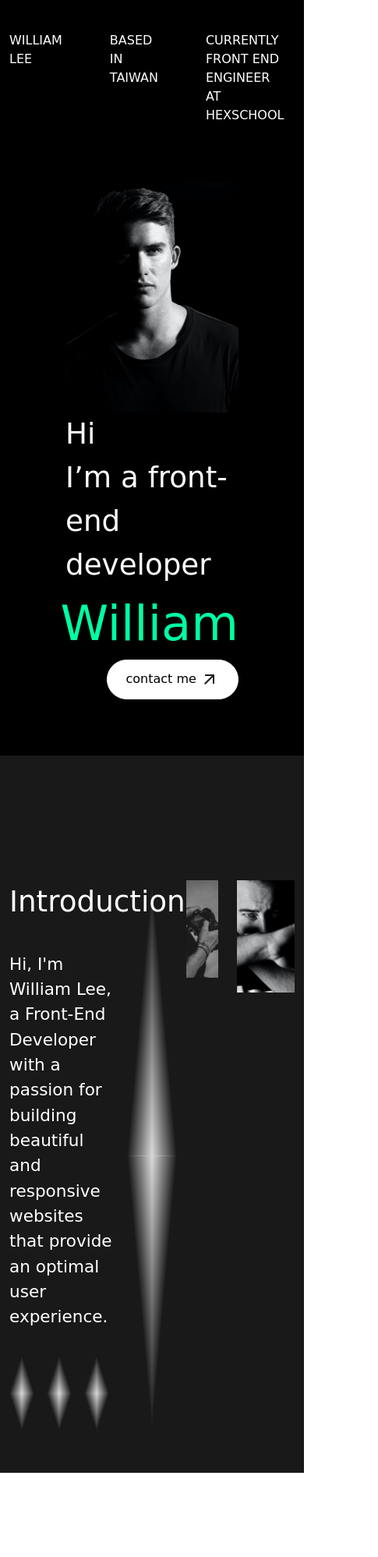
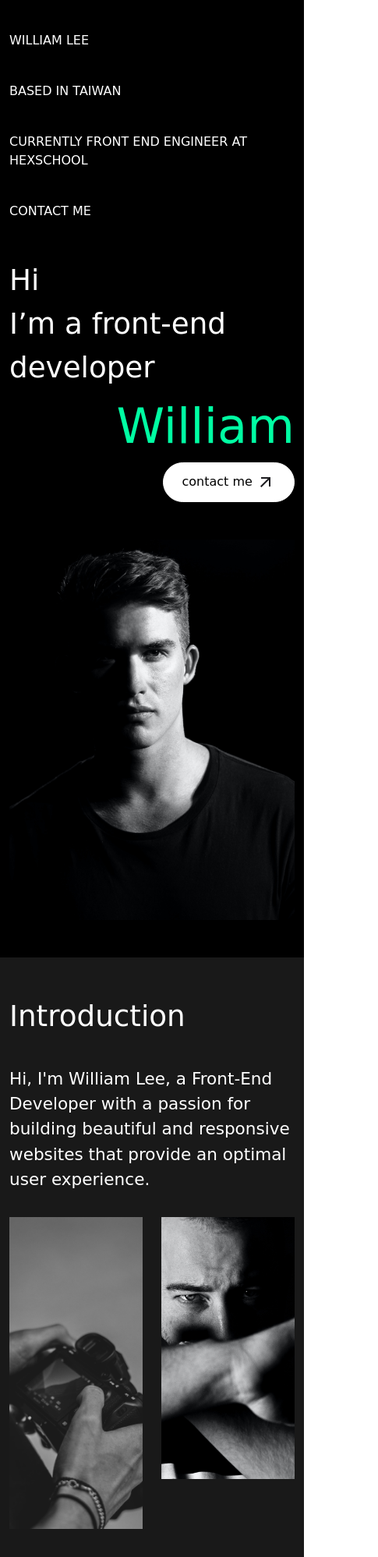
Before and after one commit to xuannn0915/week02-mission, a website: page index.html in a window 390 px wide. Shown: the top 1997 px of the page at 78% size, 485 px wide, since content can reach past the window. Drawn offline with Linux system fonts and the light colour scheme; a web font is replaced by a local one.

Commit message:
0718 RWD

```diff
--- a/index.html
+++ b/index.html
@@ -14,7 +14,7 @@
     <!-- navbar -->
     <div class="navbar bg-dark">
         <div class="container">
-            <ul class="d-flex">
+            <ul class="d-flex flex-lg-row flex-column">
                 <li class="item">
                     <a href="#" class="text-light">
                         WILLIAM LEE
@@ -30,7 +30,7 @@
                         CURRENTLY FRONT END ENGINEER AT HEXSCHOOL
                     </a>
                 </li>
-                <li class="item text-end">
+                <li class="item">
                     <a href="#" class="text-light">
                         CONTACT ME
                     </a>
@@ -42,11 +42,11 @@
     <!-- banner -->
     <div class="banner bg-dark">
         <div class="container">
-            <div class="row align-items-center">
-                <div class="col">
+            <div class="row flex-lg-row flex-column-reverse align-items-center">
+                <div class="portrait col-lg">
                     <img src="./pic/Rectangle 5.png" alt="williwam pic">
                 </div>
-                <div class="col d-flex flex-column align-items-end">
+                <div class="welcoming col-lg d-flex flex-column align-items-end">
                     <h2 class="fs-2 text-light">
                         Hi <br> I’m a front-end developer
                     </h2>
@@ -70,18 +70,18 @@
     <div class="introduction">
         <div class="container">
             <div class="row">
-                <div class="col-5 text-white">
+                <div class="col-lg-5 text-white">
                     <h2 class="fs-2">Introduction</h2>
                     <p class="fs-4">Hi, I'm William Lee, a Front-End Developer with a passion for building beautiful and responsive websites that provide an optimal user experience.</p>
-                    <img src="./pic/sparkle-sm.png" alt="sparkle-sm" class="sparkle-sm">
+                    <img src="./pic/sparkle-sm.png" alt="sparkle-sm" class="sparkle-sm d-lg-block d-none">
                 </div>
-                <div class="col-2 sparkle-lg"></div>
-                <div class="col-2">
+                <div class="col-2 d-lg-block d-none sparkle-lg"></div>
+                <div class="col-lg-2 col-6">
                     <div class="img-box overflow-hidden">
                         <img src="./pic/photographer.png" alt="intro-pic">
                     </div>
                 </div>
-                <div class="col-3">
+                <div class="col-lg-3 col-6">
                     <div class="img-box overflow-hidden">
                         <img src="./pic/people-2.png" alt="intro-pic">
                     </div>
@@ -91,9 +91,10 @@
     </div>
 
     <!-- about me -->
-    <div class="aboutMe container">
-        <div class="row justify-content-between align-items-center">
-            <div class="col-6">
+    <div class="aboutMe">
+        <div class="container">
+            <div class="row flex-lg-row flex-column-reverse justify-content-between align-items-center">
+                <div class="col-lg-6 cards">
                     <div class="row personality">
                         <div class="col-6">
                             <div class="item">
@@ -125,9 +126,10 @@
                         </div>
                     </div>
                 </div>
-            <div class="col-5">
-                <h2 class="fs-2">About Me</h2>
+                <div class="col-lg-5 wording">
+                    <h2 class="fs-2 title">About Me</h2>
                     <p class="fs-4">With over 5 years of experience, I'm proficient in HTML, CSS, JavaScript, jQuery, and React. I have a strong understanding of user experience design and accessibility. I'm always learning new technologies and techniques to stay up-to-date in the field.</p>
+                </div>
             </div>
         </div>
     </div>
--- a/stylesheet/all.scss
+++ b/stylesheet/all.scss
@@ -79,15 +79,32 @@ body {
     &:last-child {
       width: 15%;
       margin-right: 0;
+      text-align: right;
+    }
+  }
+  @media (max-width:990px) {
+    .item{
+      width: 100%;
+      &:last-child {
+        width: 100%;
+        text-align: left;
+      }
     }
   }
 }
 
 .banner {
-  padding: 72px;
+  padding: 72px 0;
 
   button {
     padding: 12px 24px;
+  }
+
+  @media (max-width:990px) {
+    padding: 48px 0;
+    .welcoming{
+      margin-bottom: 48px;
+    }
   }
 }
 
@@ -97,7 +114,6 @@ body {
   background-position: center center;
   background-color: rgba(0, 0, 0, 0.9);
   background-size: cover;
-  height: 920px;
   padding: 160px 0;
 
   h2 {
@@ -131,6 +147,14 @@ body {
       transform: scale(1.2, 1.2);
     }
   }
+
+  @media (max-width:990px) {
+    padding: 48px 0;
+    .img-box{
+      height: 400px;
+      object-fit: cover;
+    }
+  }
 }
 
 .aboutMe {
@@ -153,6 +177,13 @@ body {
 
   h2 {
     margin-bottom: 36px;
+  }
+
+  @media (max-width:990px) {
+    padding: 48px 0;
+    .wording{
+      margin-bottom: 32px;
+    }
   }
 }
 
```
Also changed, not shown: stylesheet/all.css, 1 other file. Lines whose indentation alone changed are shown as unchanged.
